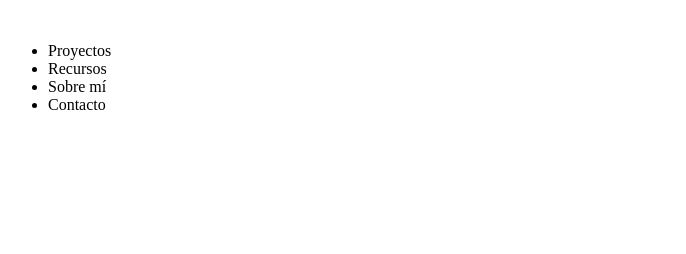
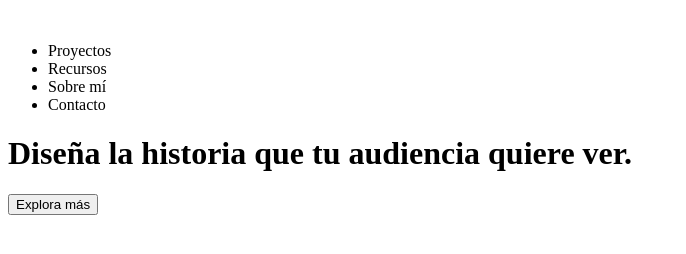
Before and after one commit to LundayMonday/luisa-negrete-design, a plain HTML site: page index.html in a window 1280 px wide. Shown: the whole page, without its empty margins (0-686 px from the left). Drawn offline with Linux system fonts and the light colour scheme.

Commit message:
Add header to home page

```diff
--- a/index.html
+++ b/index.html
@@ -6,6 +6,7 @@
     </head>
 
     <body>
+        <!-- Navigation menu -->
         <nav>
             <div><a href="index.html"><img src="#" alt=""></a></div>
             <div>
@@ -17,5 +18,17 @@
             </ul>
             </div>
         </nav>
+        <!-- Banner -->
+         <div>
+            <div>
+                <div>
+                    <h1>Diseña la historia que tu audiencia quiere ver.</h1>
+                    <button>Explora más</button>
+                </div>
+            </div>
+            <div>
+                <img src="#" alt="">
+            </div>
+         </div>
     </body>
 </html>
```
